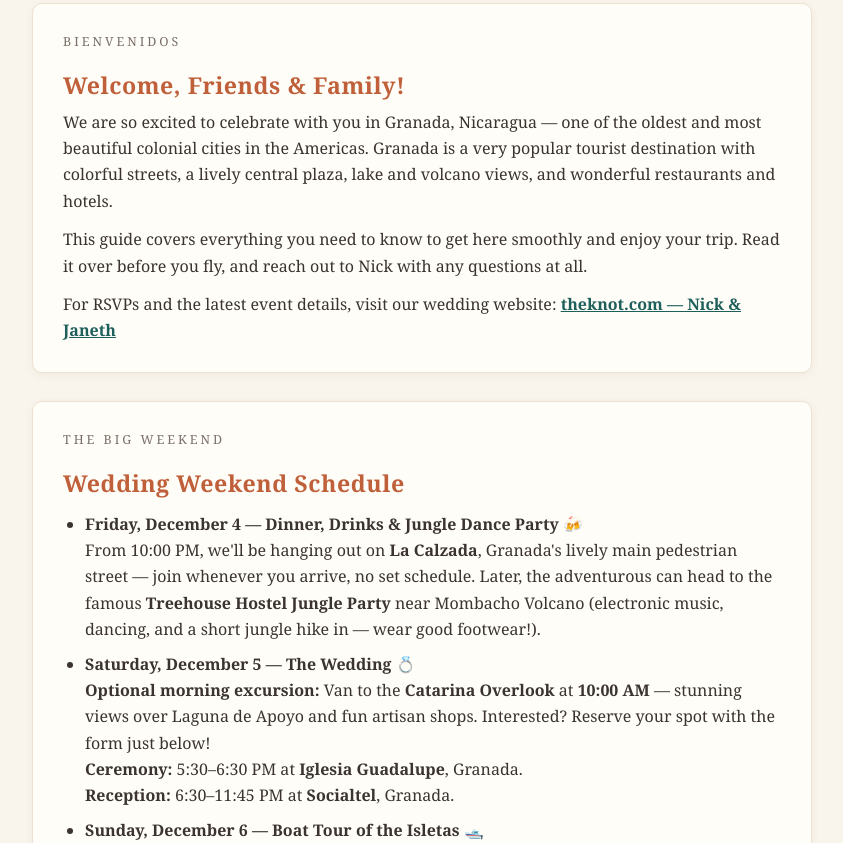
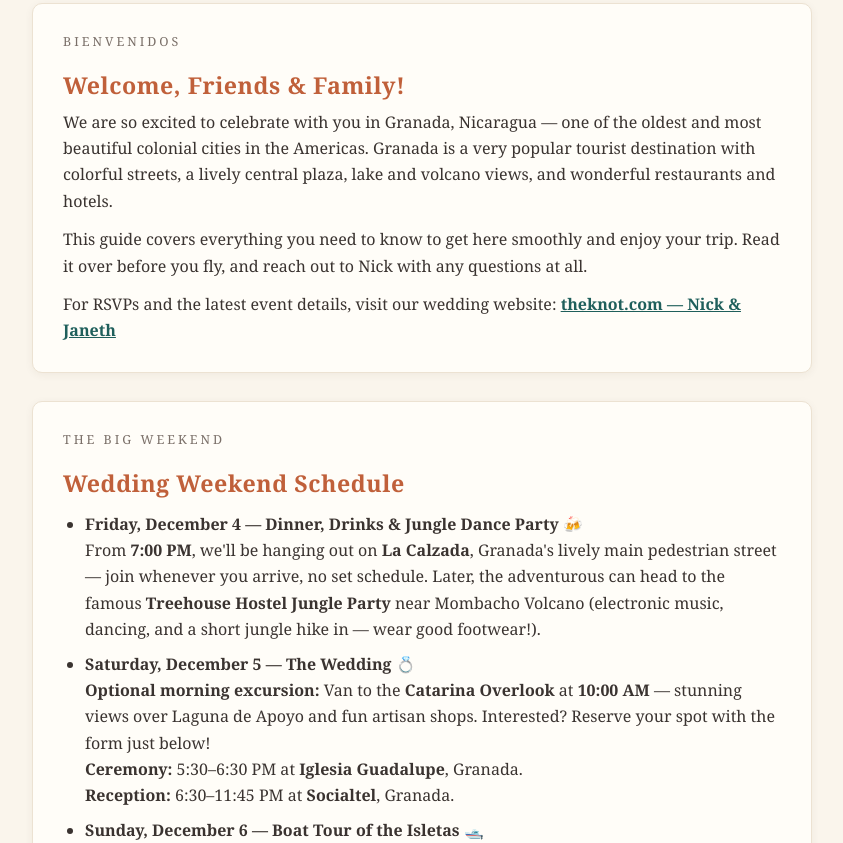
Before and after one commit to nickcelio/wedding-guide, a plain HTML site: page index.html in a window 1280 px wide. Shown: the part 346-1189 px from the top of the page, without its empty margins (218-1061 px from the left). Drawn offline with nearby package versions, Linux system fonts and the light colour scheme; no server answers.

Commit message:
Friday La Calzada starts at 7 PM
Co-authored-by: Copilot <223556219+Copilot@users.noreply.github.com>

```diff
--- a/index.html
+++ b/index.html
@@ -312,7 +312,7 @@
     <h2>Wedding Weekend Schedule</h2>
     <ul>
       <li><strong>Friday, December 4 — Dinner, Drinks &amp; Jungle Dance Party 🍻</strong><br>
-      From 10:00 PM, we'll be hanging out on <strong>La Calzada</strong>, Granada's lively main pedestrian street — join whenever you arrive, no set schedule. Later, the adventurous can head to the famous <strong>Treehouse Hostel Jungle Party</strong> near Mombacho Volcano (electronic music, dancing, and a short jungle hike in — wear good footwear!).</li>
+      From <strong>7:00 PM</strong>, we'll be hanging out on <strong>La Calzada</strong>, Granada's lively main pedestrian street — join whenever you arrive, no set schedule. Later, the adventurous can head to the famous <strong>Treehouse Hostel Jungle Party</strong> near Mombacho Volcano (electronic music, dancing, and a short jungle hike in — wear good footwear!).</li>
       <li><strong>Saturday, December 5 — The Wedding 💍</strong><br>
       <strong>Optional morning excursion:</strong> Van to the <strong>Catarina Overlook</strong> at <strong>10:00 AM</strong> — stunning views over Laguna de Apoyo and fun artisan shops. Interested? Reserve your spot with the form just below!<br>
       <strong>Ceremony:</strong> 5:30–6:30 PM at <strong>Iglesia Guadalupe</strong>, Granada.<br>
```
Also changed, not shown: nicaragua-travel-guide.html (+1 -1 lines).
